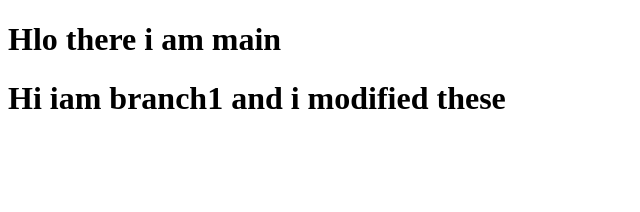
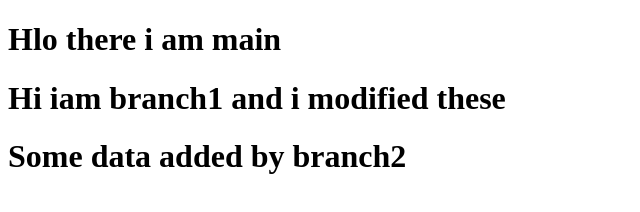
Before and after one commit to kis302/git-4, a plain HTML site: page index.html in a window 1280 px wide. Shown: the whole page, without its empty margins (0-640 px from the left). Drawn offline with Linux system fonts and the light colour scheme.

Commit message:
branch2 modified

```diff
--- a/index.html
+++ b/index.html
@@ -8,6 +8,6 @@
 <body>
     <h1>Hlo there i am main</h1>
     <h1>Hi iam branch1 and i modified these</h1>
-
+    <h1>Some data added by branch2</h1>
 </body>
 </html>
```
Also changed, not shown: b2.txt (added).
